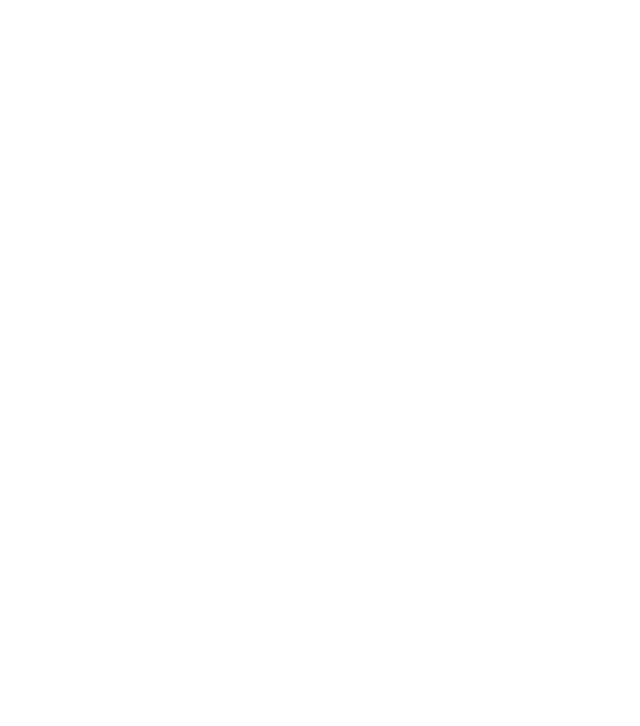
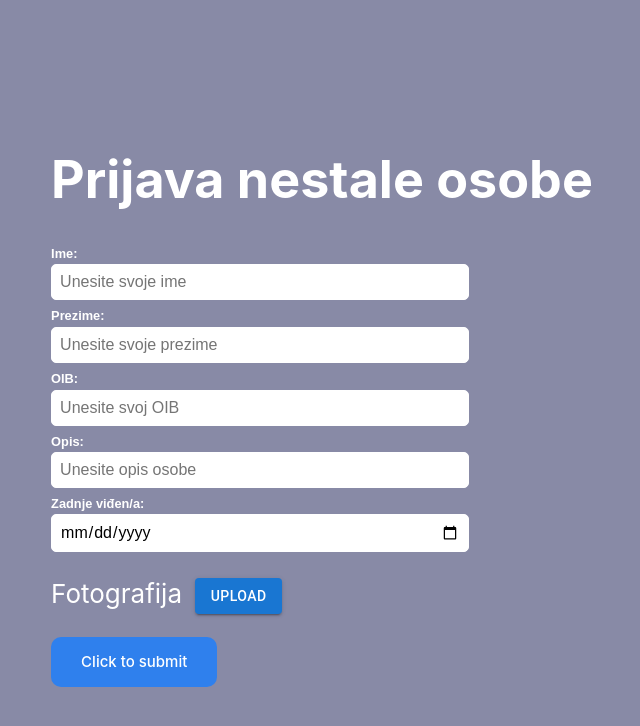
Before and after one commit to AntonioMisic77/PROGI, a React (Create React App) app in the folder MapTasker/Frontend/: page /missing-person in a window 1280 px wide. Before the commit this address had no page. Shown: the top 726 px of the page, without its empty margins (318-958 px from the left). Built offline with nearby package versions, Linux system fonts and the light colour scheme.

Commit message:
Added first version of making new missing report

```diff
--- a/MapTasker/Frontend/src/components/App/App.tsx
+++ b/MapTasker/Frontend/src/components/App/App.tsx
@@ -11,6 +11,7 @@
 import UserViewPage from '../../pages/UserView/UserViewPage';
 import UserContextProvider from '../../store/UserContextProvider';
 import MissingReportsPage from '../../pages/MissingReports/MissingReportsPage';
+import FileMissingPersonPage from '../../pages/FileMissingPerson/FileMissingPersonPage';
 
 function App() {
    return (
@@ -23,6 +24,7 @@
                <Route path="/users" element={<UserViewPage/>}/>
                <Route path="/operations" element={<OperationsPage/>}/>
                <Route path="/missing-reports" element={<MissingReportsPage/>}/>
+               <Route path="/missing-person" element={<FileMissingPersonPage />}/>
             </Routes>
          </Router>
       </UserContextProvider>
--- /dev/null
+++ b/MapTasker/Frontend/src/components/FileMissingPerson/FileMissingPerson.css
@@ -0,0 +1,42 @@
+.missing-header {
+    font-family: Arial, Helvetica, sans-serif;
+ }
+
+ .submit-button {
+    appearance: none;
+    backface-visibility: hidden;
+    background-color: #2f80ed;
+    border-radius: 10px;
+    border-style: none;
+    box-shadow: none;
+    box-sizing: border-box;
+    color: #fff;
+    cursor: pointer;
+    display: inline-block;
+    font-family: Inter, -apple-system, system-ui, "Segoe UI", Helvetica, Arial, sans-serif;
+    font-size: 15px;
+    font-weight: 500;
+    height: 50px;
+    letter-spacing: normal;
+    line-height: 1.5;
+    margin-top: 1.5em;
+    outline: none;
+    overflow: hidden;
+    padding: 14px 30px;
+    position: relative;
+    text-align: center;
+    text-decoration: none;
+    transform: translate3d(0, 0, 0);
+    transition: all .3s;
+    user-select: none;
+    -webkit-user-select: none;
+    touch-action: manipulation;
+    vertical-align: top;
+    white-space: nowrap;
+ }
+
+ .photo {
+    display: flex;
+    flex-direction: row;
+    padding-top: 1em;
+ }
--- /dev/null
+++ b/MapTasker/Frontend/src/components/FileMissingPerson/FileMissingPerson.tsx
@@ -0,0 +1,94 @@
+import * as React from 'react';
+import { Form, Formik, FormikProps } from "formik";
+import FormInput from "../FormInput/FormInput";
+import { schemaMR } from "../../validationSchema/schemaMR.js";
+import { Button } from "@mui/material";
+import { MissingReportClient } from '../../Api/Api';
+import { isDate } from 'util/types';
+import { format } from 'date-fns'
+
+
+let date = new Date();
+
+//dodati argumente kod createMissingReport
+
+const FileMissingPerson = () => {
+    return(
+        <Formik initialValues={{ firstName: "", lastName: "", OIB: null, photo: "", description: null, reportedAt: null, foundAt: null}}
+         validationSchema={schemaMR}
+         onSubmit={async (values) => {
+            let client = new MissingReportClient('https://localhost:7270');
+            client.createMissingReport({
+                id: 0,
+                firstName: values.firstName,
+                lastName: values.lastName,
+                oib: values.OIB ?? 0,
+                photo: "./dwayne-the-rock-.jpg",
+                description: values.description ?? '',
+                reportedAt: values.reportedAt ?? date,
+                foundAt: values.foundAt ?? date,
+                comments: []
+
+
+            }).then(missingReport => {
+                alert("Uspješna prijava nestale osobe!");
+             }).catch(reason => alert("Prijava osobe već postoji"))
+         }}
+         >
+
+            <Form>
+                <h1 className="missing-header">Prijava nestale osobe</h1>
+
+                <FormInput
+                    label="Ime:"
+                    name="firstName"
+                    type="text"
+                    placeholder="Unesite svoje ime"
+                    />
+
+                <FormInput
+                    label="Prezime:"
+                    name="lastname"
+                    type="text"
+                    placeholder="Unesite svoje prezime"
+                />
+
+                <FormInput
+                    label="OIB:"
+                    name="OIB"
+                    type="text"
+                    inputMode="numeric"
+                    placeholder="Unesite svoj OIB"
+                />
+
+                <FormInput
+                    label="Opis:"
+                    name="description"
+                    type="text"
+                    placeholder="Unesite opis osobe"
+                />
+
+                <FormInput
+                    label="Zadnje viđen/a:"
+                    name="reportedAt"
+                    type="date"
+                    placeholder="Unesite datum nestanka"
+                />
+
+                <div className='photo'>
+                    <label>Fotografija</label>
+                    <Button variant="contained" component="label" role="button" onClick={() => {}} style={{marginLeft:"1vw"}}>
+                        Upload
+                    </Button>
+                </div>
+
+                <button type='submit' className='submit-button'>Click to submit</button>
+
+            </Form>
+
+        </Formik>
+
+    );
+}
+
+export default FileMissingPerson;
--- /dev/null
+++ b/MapTasker/Frontend/src/pages/FileMissingPerson/FileMissingPersonPage.css
@@ -0,0 +1,10 @@
+.missing-page {
+    background-color: #888aa6;
+    min-height: 100vh;
+    display: flex;
+    flex-direction: column;
+    align-items: center;
+    justify-content: center;
+    font-size: calc(10px + 2vmin);
+    color: white;
+  }
--- /dev/null
+++ b/MapTasker/Frontend/src/pages/FileMissingPerson/FileMissingPersonPage.tsx
@@ -0,0 +1,14 @@
+import React from 'react';
+import FileMissingPerson from '../../components/FileMissingPerson/FileMissingPerson';
+
+import './FileMissingPersonPage.css'
+const FileMissingPersonPage = () =>  {
+
+    return(
+        <div className='missing-page'>
+            <FileMissingPerson/>
+        </div>
+    );
+}
+
+export default FileMissingPersonPage;
--- /dev/null
+++ b/MapTasker/Frontend/src/validationSchema/schemaMR.js
@@ -0,0 +1,11 @@
+import * as yup from "yup";
+
+const OIBRules = /^\d{11}$/;
+
+export const schemaMR =  yup.object().shape({
+    firstname: yup.string().required("Ovo polje je obavezno"),
+    lastname: yup.string().required("Ovo polje je obavezno"),
+    OIB: yup.string().matches(OIBRules, {message: "Unesite ispravan OIB"}),
+    photo: yup.mixed().nullable(),
+    reportedAt: yup.date().required("Ovo polje je obavezno")
+});
```
Also changed, not shown: MapTasker/Frontend/src/components/FileMissingPerson/dwayne-the-rock-.jpg (added).
